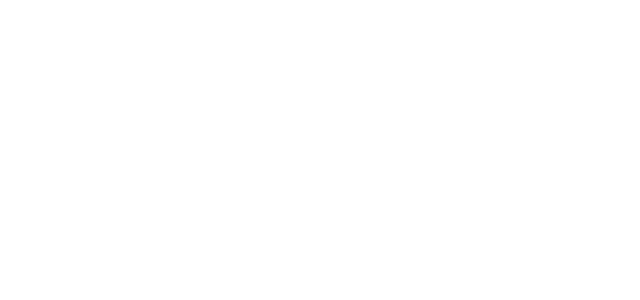
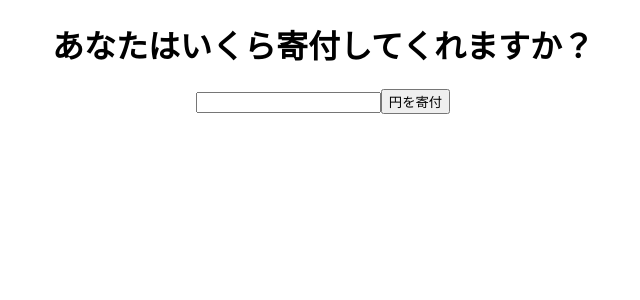
Before and after one commit to t-shinkai00/PayPal_React_Tutorial, a React (Create React App) app: page / in a window 1280 px wide. Shown: the top 300 px of the page, without its empty margins (317-957 px from the left). Built offline with nearby package versions, Linux system fonts and the light colour scheme.

Commit message:
complete

```diff
--- a/src/App.js
+++ b/src/App.js
@@ -1,8 +1,38 @@
-import React from "react";
+import React, { useState, useEffect } from "react";
 import "./App.css";
+import PayPal from "./components/PayPal";
 
 function App() {
-  return <div className="App"></div>;
+  const [checkout, setCheckout] = useState(false);
+  const [number, setNumber] = useState(0);
+
+  useEffect(() => {
+    console.log(number);
+  }, [number]);
+
+  return (
+    <div className="App">
+      {checkout ? (
+        <PayPal value={number} />
+      ) : (
+        <div>
+          <h1>あなたはいくら寄付してくれますか？</h1>
+          <input
+            type="number"
+            onChange={(event) => setNumber(event.target.value)}
+            autoComplete="off"
+          />
+          <button
+            onClick={() => {
+              setCheckout(true);
+            }}
+          >
+            円を寄付
+          </button>
+        </div>
+      )}
+    </div>
+  );
 }
 
 export default App;
--- /dev/null
+++ b/src/components/PayPal.js
@@ -0,0 +1,40 @@
+import React, { useRef, useEffect } from "react";
+
+export default function PayPal(props) {
+  const paypal = useRef();
+
+  useEffect(() => {
+    window.paypal
+      .Buttons({
+        createOrder: (data, actions) => {
+          return actions.order.create({
+            intent: "CAPTURE",
+            purchase_units: [
+              {
+                amount: {
+                  value: String(props.value),
+                  currency_code: "JPY",
+                },
+                description: "Purchase Unit Test",
+              },
+            ],
+          });
+        },
+        onApprove: async (data, actions) => {
+          const order = await actions.order.capture();
+          console.log("Order Successful: " + order);
+        },
+        onError: (err) => {
+          alert(err);
+        },
+      })
+      .render(paypal.current);
+  }, []);
+
+  return (
+    <div>
+      <h1>{props.value}円の寄付を行います</h1>
+      <div ref={paypal}></div>
+    </div>
+  );
+}
```
